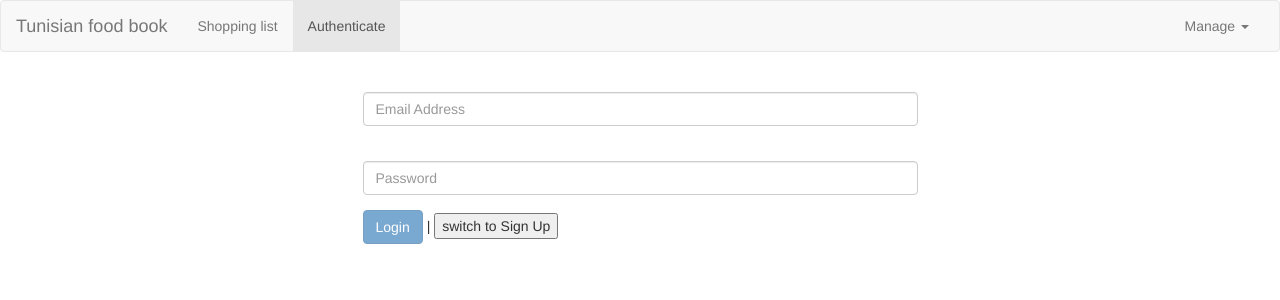
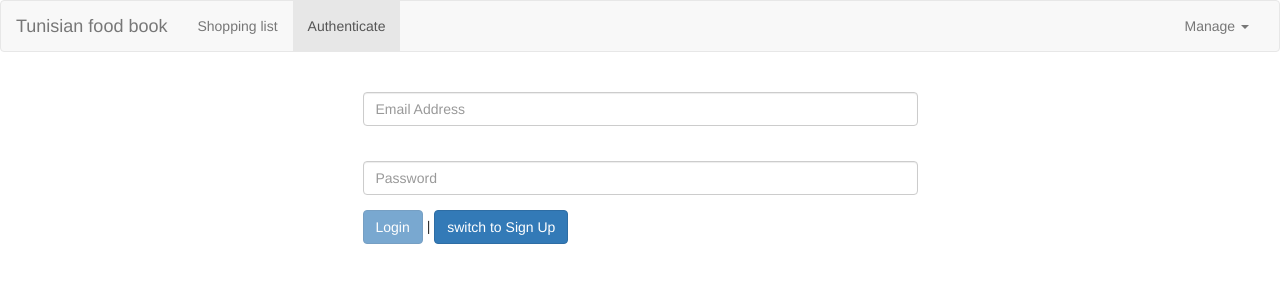
Before and after one commit to radhouenchbinou/recipe_book, an Angular app: page /auth in a window 1280 px wide. Shown: the top 300 px of the page. Built offline with nearby package versions, Linux system fonts and the light colour scheme.

Commit message:
fix issue

```diff
--- a/src/app/auth/auth/auth.component.html
+++ b/src/app/auth/auth/auth.component.html
@@ -39,7 +39,8 @@
                     {{isInLogin? "Login" : "Sign Up"}}
                 </button>
                 |
-                <button (click)="onSwitchMode()">switch to {{!isInLogin? "Login" : "Sign Up"}}</button>
+                <button (click)="onSwitchMode()"                 class="btn btn-primary"
+                >switch to {{!isInLogin? "Login" : "Sign Up"}}</button>
 
             </div>
         </form>
```
